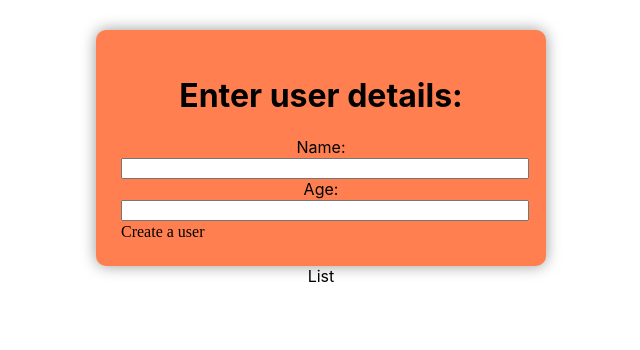
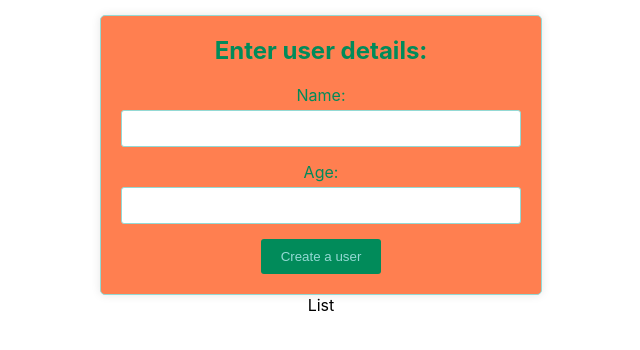
Before and after one commit to DmytroAkymov/personal-data-form, a React (Create React App) app: page / in a window 1280 px wide. Shown: the top 350 px of the page, without its empty margins (319-959 px from the left). Built offline with nearby package versions, Linux system fonts and the light colour scheme.

Commit message:
css-coral

```diff
--- a/src/components/Form.js
+++ b/src/components/Form.js
@@ -13,7 +13,7 @@ const Form = () => {
                 <labe className={styles['input-label']}>Age:</labe>
                 <input type="number" id="age" className={styles['age-input']} />
             </div>
-            <button className={styles['create-user']} type="submit">
+            <button className={styles['btn-create-user']} type="submit">
                 Create a user
             </button>
         </div>
--- a/src/components/Form.module.css
+++ b/src/components/Form.module.css
@@ -1,33 +1,61 @@
+/* Form.module.css */
 body {
-    margin: 30px;
+    margin-top: 15px;
 }
 
 .user-form {
-    background-color: coral;
-    border-radius: 10px;
+    width: 100%;
     max-width: 400px;
-    min-height: 180px;
-    padding: 25px;
     margin: 0 auto;
-    box-shadow: 0 0 15px rgba(0, 0, 0, 0.4);
+    padding: 20px;
+    background: coral;
+    border: 1px solid #94d9d4;
+    border-radius: 5px;
+    box-shadow: 0 0 10px rgba(0, 0, 0, 0.1);
+}
+
+h1 {
+    color: #018b5a;
+    font-size: 24px;
+    text-align: center;
+    margin: 0 0 20px;
 }
 
 .form-input {
+    display: flex;
+    flex-direction: column;
+    margin-bottom: 15px;
 }
 
 .input-label {
-    width: 100%;
+    color: #018b5a;
+    font-size: 16px;
+    margin-bottom: 5px;
 }
 
-.name-input {
-    width: 100%;
+.name-input,
+.age-input {
+    padding: 10px;
+    border: 1px solid #94d9d4;
+    border-radius: 3px;
 }
 
-.age-input {
-    width: 100%;
+.name-input:focus,
+.age-input:focus {
+    outline: 2px solid #94d9d4;
 }
 
-.create-user {
-    all: initial;
-    width: 100%;
+.btn-create-user {
+    background: #018b5a;
+    color: #94d9d4;
+    padding: 10px 20px;
+    border: none;
+    border-radius: 3px;
+    cursor: pointer;
 }
+
+@media (max-width: 768px) {
+    .user-form {
+        max-width: 80%;
+    }
+}
```
